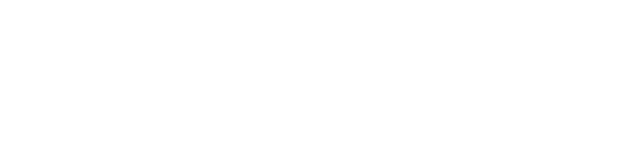
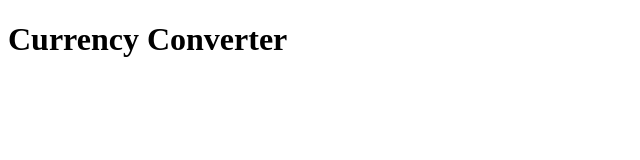
Before and after one commit to carv0066/Currency-Converter, a plain HTML site: page index.html in a window 1280 px wide. Shown: the whole page, without its empty margins (0-640 px from the left). Drawn offline with Linux system fonts and the light colour scheme.

Commit message:
editing html

```diff
--- a/index.html
+++ b/index.html
@@ -7,6 +7,8 @@
     <title>Currency Converter</title>
 </head>
 <body>
+    <h1 class="title">Currency Converter</h1>
+
 
     <script src="script.js"></script>
 </body>
```
